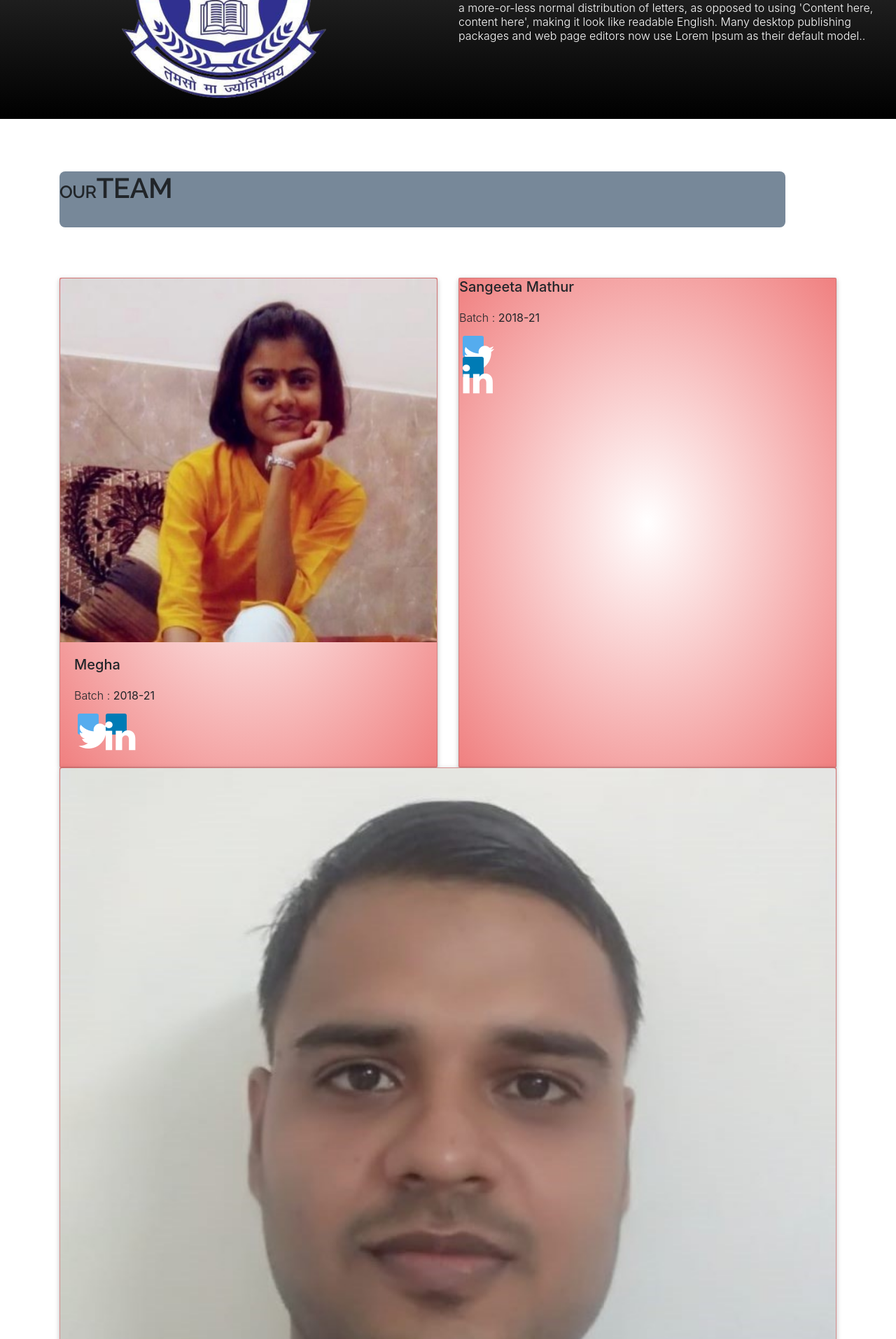
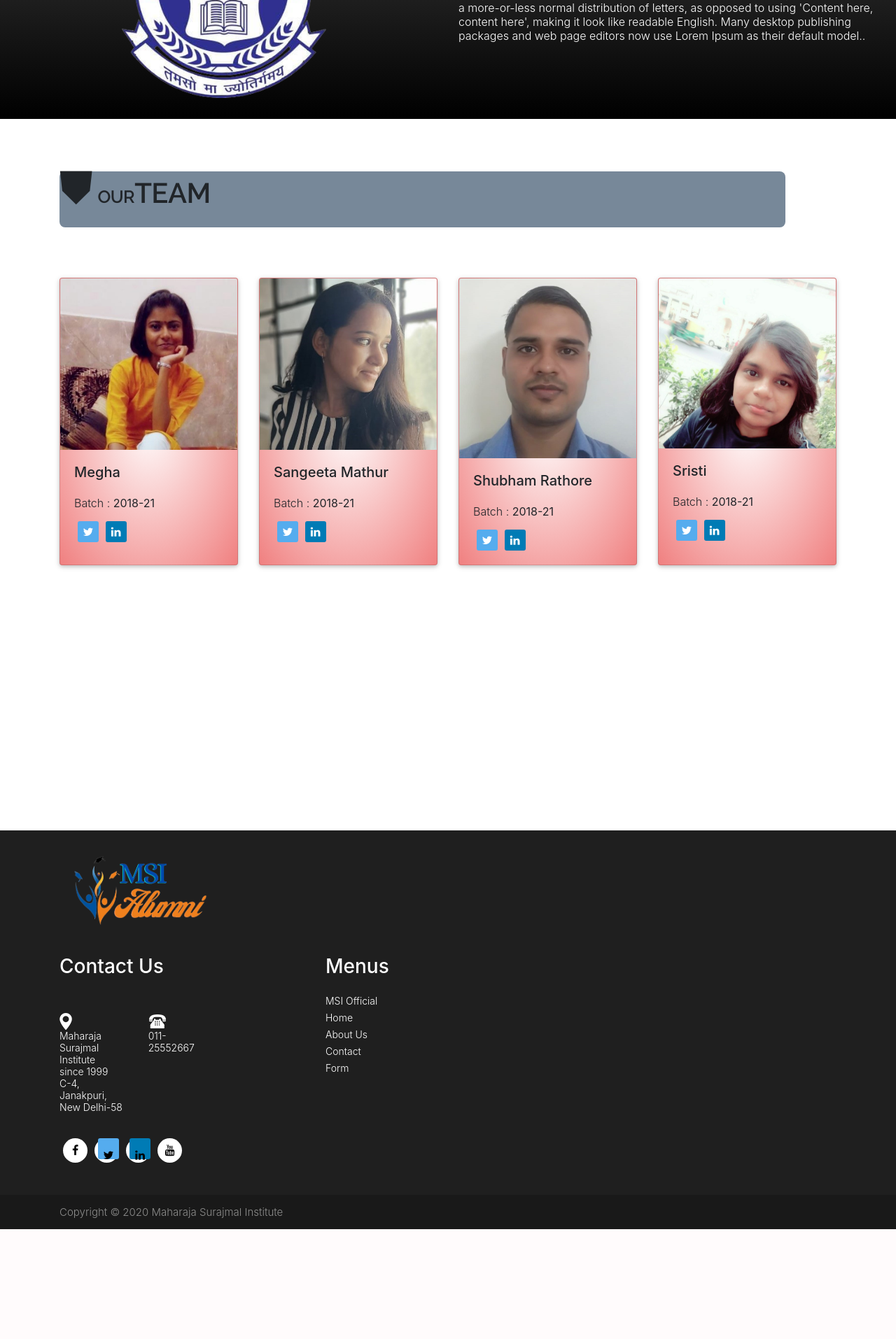
Before and after one commit to Megha2k/MSI-Alumni, a Django app: page /alumni_app/about in a window 1280 px wide. Shown: the part 452-2366 px from the top of the page at 70% size. After the commit the page ends 2209 px from the top, so only its background shows below. Run offline with Django 3.2, Linux system fonts and the light colour scheme; some libraries are stand-ins or nearby versions.

Commit message:
changes in about us page cards

```diff
--- a/alumni_portal/templates/alumni_app/about.html
+++ b/alumni_portal/templates/alumni_app/about.html
@@ -4,6 +4,8 @@
 
 {% block base_body_block %}
 <link rel="stylesheet" type="text/css" href="{% static 'css/about.css' %}">
+<link rel="stylesheet" href="https://stackpath.bootstrapcdn.com/bootstrap/4.1.3/css/bootstrap.min.css" integrity="sha384-MCw98/SFnGE8fJT3GXwEOngsV7Zt27NXFoaoApmYm81iuXoPkFOJwJ8ERdknLPMO" crossorigin="anonymous">
+<link rel="stylesheet" href="https://cdnjs.cloudflare.com/ajax/libs/font-awesome/4.7.0/css/font-awesome.min.css">
 
     <div class="section dark_bg" id="about" style="padding-top:3%;">
         <div class="container-fluid">
@@ -38,7 +40,7 @@
 
     						   <div class="right">
 
-                                <h2><span class="theme_color">Our</span>TEAM</h2>
+                                <h2><span style='font-size:60px; padding-right: 10px;'>&#9930;</span><span class="theme_color">Our</span>TEAM</h2>
     							</div>
                             </div>
                         </div>
@@ -57,6 +59,8 @@
                     </div>
                   </div>
                   <div class="card">
+                      <img class="card-img-top" src="{% static 'images/sangeeta2.jpg' %}" alt="Card image cap">
+                      <div class="card-body">
                     <h5 class="card-title">Sangeeta Mathur</h5>
                       <p class="card-text">Batch : <b>2018-21</b></p>
                       <a href="https://twitter.com/M_Sangeeta601?s=08" target="_blank" class="fa fa-twitter"></a>
@@ -64,7 +68,7 @@
                     </div>
                   </div>
                   <div class="card">
-                    <img class="card-img-top" src="{% static 'images/shubham.jpg' %}" alt="Card image cap">
+                      <img class="card-img-top" src="{% static 'images/shubham.jpg' %}" alt="Card image cap">
                     <div class="card-body">
                       <h5 class="card-title">Shubham Rathore</h5>
                       <p class="card-text">Batch : <b>2018-21</b></p>
@@ -73,7 +77,7 @@
                     </div>
                   </div>
                   <div class="card">
-                    <img class="card-img-top" src="{% static 'images/sristi2.jpg' %}" alt="Card image cap">
+                     <img class="card-img-top" src="{% static 'images/sristi2.jpg' %}" alt="Card image cap">
                     <div class="card-body">
                       <h5 class="card-title">Sristi</h5>
                       <p class="card-text">Batch : <b>2018-21</b></p>
```
Also changed, not shown: alumni_portal/db.sqlite3.
